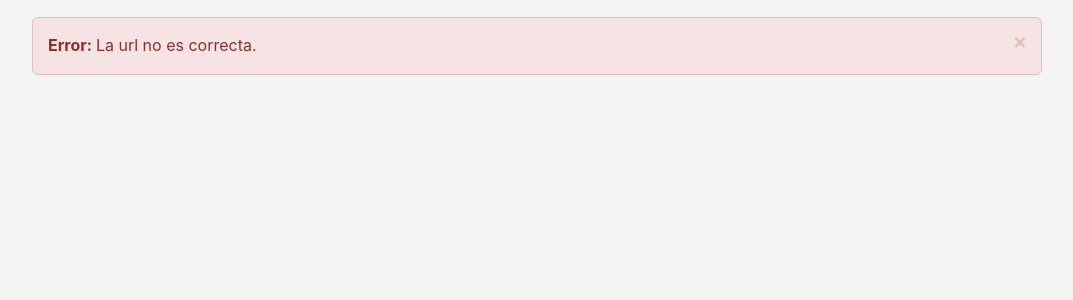
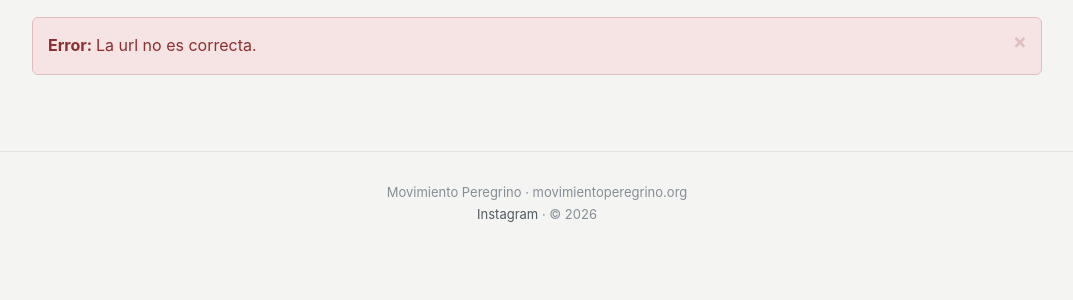
Before and after one commit to movimientoperegrino/inscripcion, a Django app: page /csv/ in a window 1280 px wide. Shown: the part 65-365 px from the top of the page, without its empty margins (103-1176 px from the left). Run offline with Django 4.2, Linux system fonts and the light colour scheme; data comes from the database, SQL or seed files in the repository; some libraries are stand-ins or nearby versions.

Commit message:
P0.4: footer del sitio
Agrega footer con nombre + sitio de Movimiento Peregrino, link a
Instagram y anio dinamico. Solo en base.html (login.html es standalone
y no lo necesita).

Co-Authored-By: Claude Opus 4.8 <noreply@anthropic.com>

```diff
--- a/static/css/theme.css
+++ b/static/css/theme.css
@@ -247,6 +247,11 @@ textarea.form-control { min-height: 96px; height: 110px; resize: vertical; }
 /* ---------- acciones agrupadas ---------- */
 .acciones-top { display: flex; gap: 10px; flex-wrap: wrap; margin-bottom: 16px; }
 
+/* ---------- footer ---------- */
+.site-footer { border-top: 1px solid var(--line); margin-top: 56px; padding: 28px 0 40px; color: var(--ink-mute); font-size: 13px; text-align: center; }
+.site-footer p { margin: 2px 0; }
+.site-footer a { color: var(--ink-soft); }
+
 /* ---------- home: grilla de actividades ---------- */
 .acts { display: flex; flex-direction: column; gap: 36px; }
 .acts-group-title {
--- a/templates/base.html
+++ b/templates/base.html
@@ -53,6 +53,16 @@
 
     </div>
 
+    <footer class="site-footer">
+      <div class="container">
+        <p>Movimiento Peregrino · movimientoperegrino.org</p>
+        <p>
+          <a href="https://www.instagram.com/movperegrino" target="_blank" rel="noopener noreferrer">Instagram</a>
+          · &copy; {% now "Y" %}
+        </p>
+      </div>
+    </footer>
+
     <script src="{% static 'js/jquery.min.js' %}"></script>
     <!-- Latest compiled and minified JavaScript -->
     <script src="{% static 'js/bootstrap.min.js' %}"></script>
```
